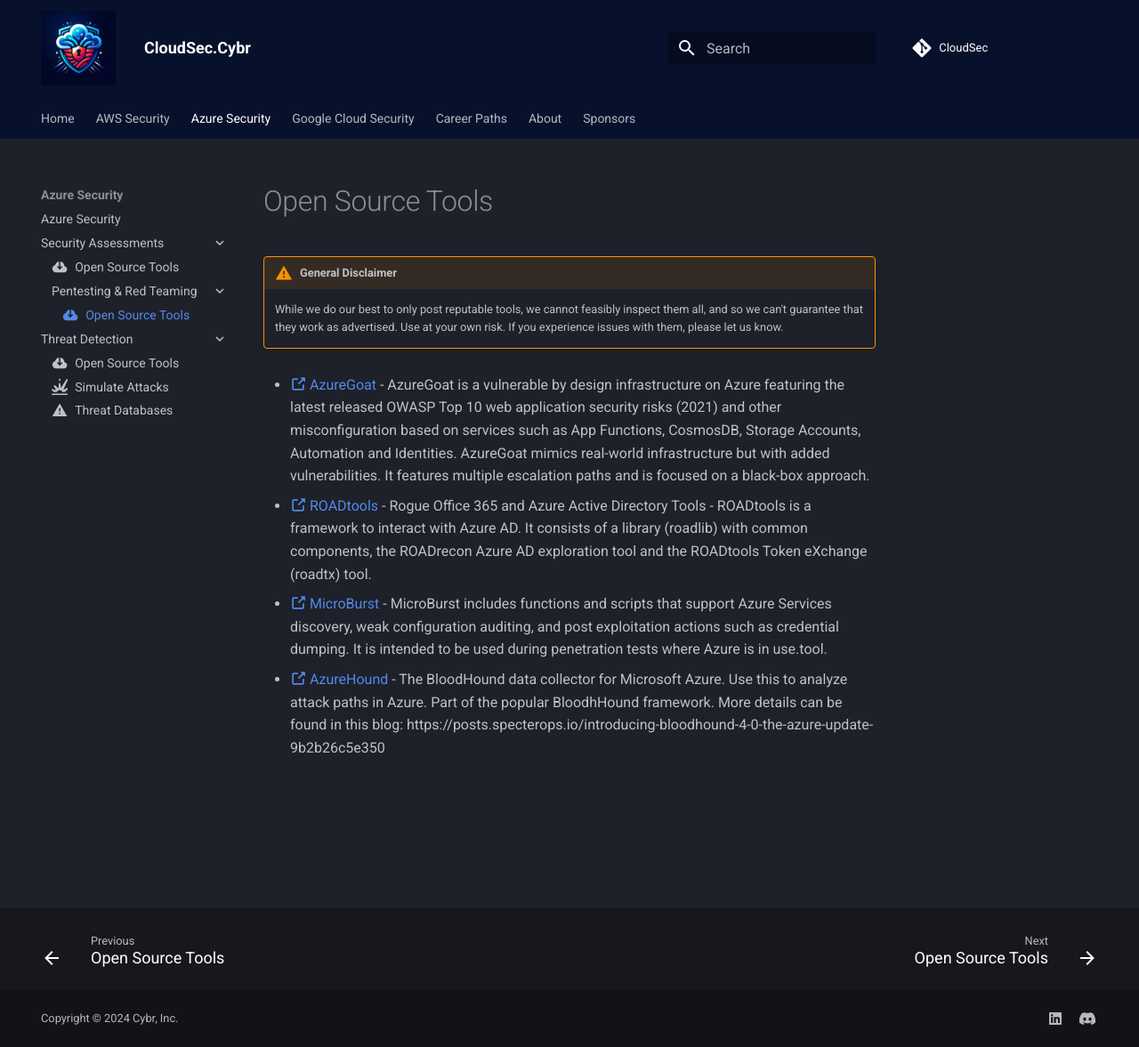
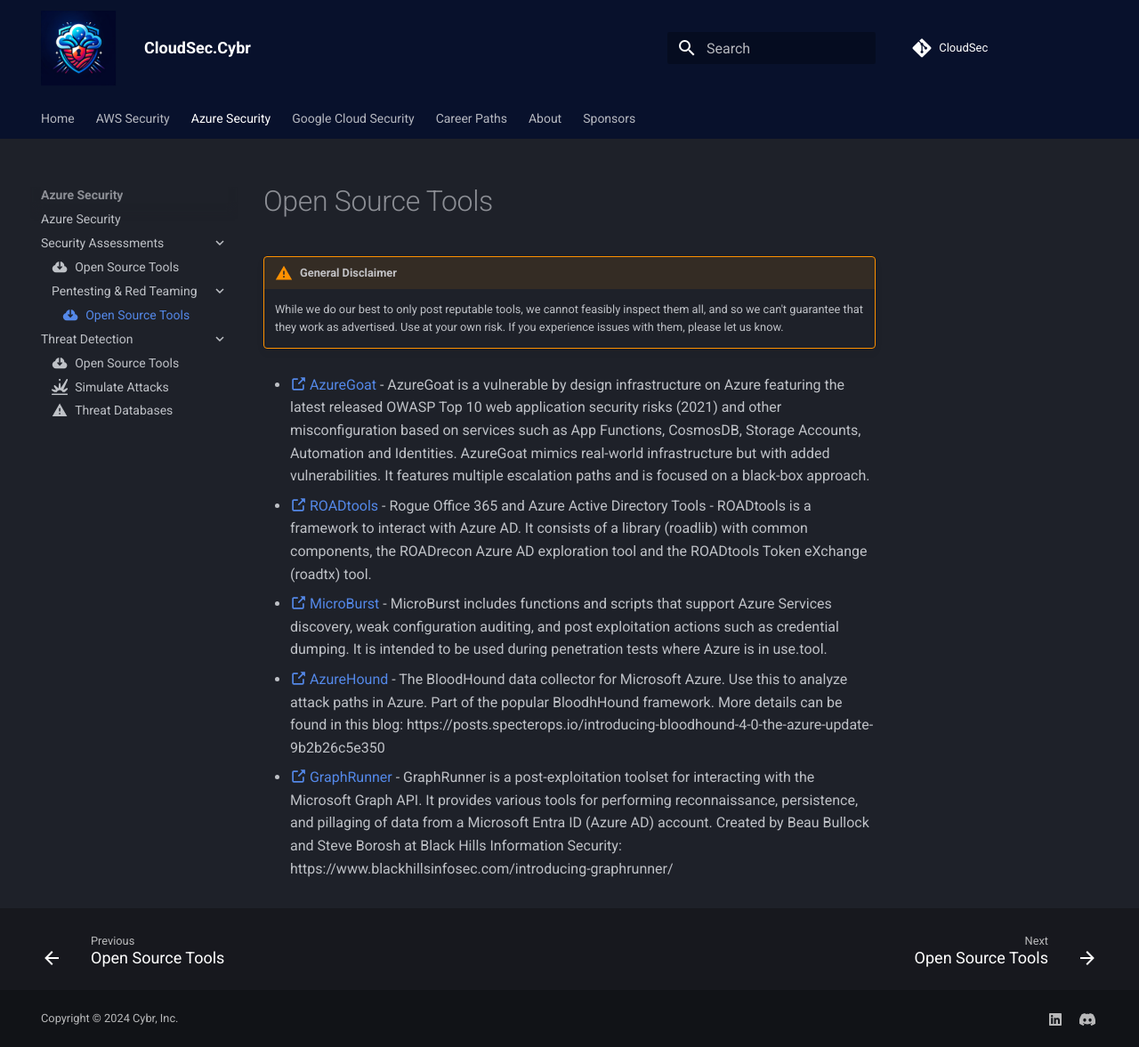
Before and after one commit to Cybr-Inc/CloudSec, an MkDocs documentation site: the page built from docs/azure/security-assessments/pentesting-red-teaming/open-source-tools.md, in a window 1280 px wide and 1177 px high. Shown: the whole window at 89% size. Built offline with MkDocs 1.6.1 and Material for MkDocs 9.7.7, drawn with Linux system fonts in a browser that asks for light colours; comment, search, counter and statistics services are not loaded.

Commit message:
added GraphRunner to Azure pentesting and red teaming

```diff
--- a/docs/azure/security-assessments/pentesting-red-teaming/open-source-tools.md
+++ b/docs/azure/security-assessments/pentesting-red-teaming/open-source-tools.md
@@ -12,3 +12,5 @@ icon: material/cloud-download
 - [ :octicons-link-external-16: MicroBurst](https://github.com/NetSPI/MicroBurst) - MicroBurst includes functions and scripts that support Azure Services discovery, weak configuration auditing, and post exploitation actions such as credential dumping. It is intended to be used during penetration tests where Azure is in use.tool.
 
 - [ :octicons-link-external-16: AzureHound](https://github.com/BloodHoundAD/AzureHound) - The BloodHound data collector for Microsoft Azure. Use this to analyze attack paths in Azure. Part of the popular BloodhHound framework. More details can be found in this blog: https://posts.specterops.io/introducing-bloodhound-4-0-the-azure-update-9b2b26c5e350
+
+- [ :octicons-link-external-16: GraphRunner](https://github.com/dafthack/GraphRunner) - GraphRunner is a post-exploitation toolset for interacting with the Microsoft Graph API. It provides various tools for performing reconnaissance, persistence, and pillaging of data from a Microsoft Entra ID (Azure AD) account. Created by Beau Bullock and Steve Borosh at Black Hills Information Security: https://www.blackhillsinfosec.com/introducing-graphrunner/
```
